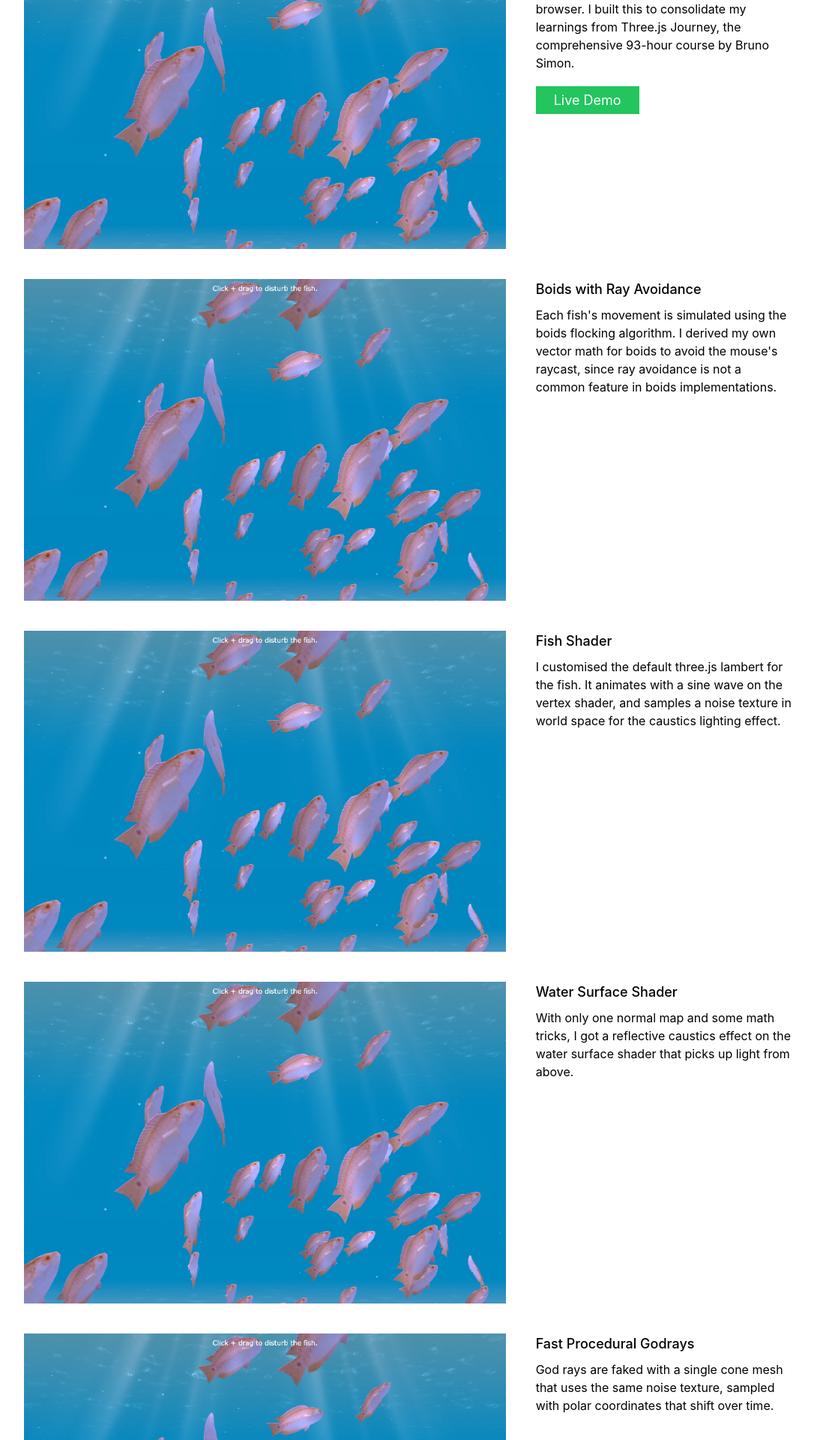
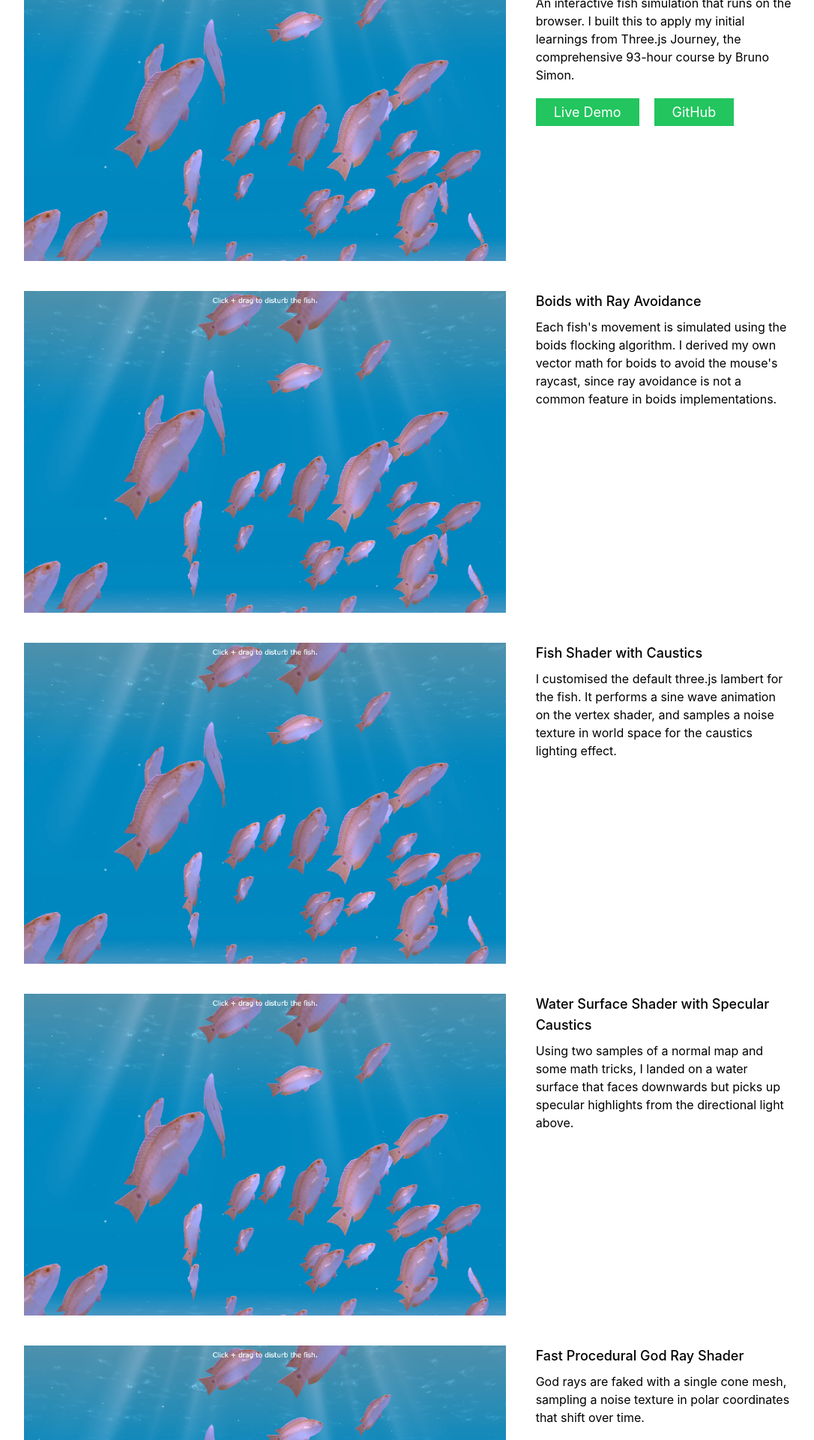
Before and after one commit to wayneyip/wayneyip.github.io, a React (Create React App) app: page /fishsim in a window 1280 px wide. Shown: the part 360-2280 px from the top of the page at 75% size, without its empty margins (96-1182 px from the left). Built offline with nearby package versions, Linux system fonts and the light colour scheme.

Commit message:
Add fish sim GitHub link, update text

```diff
--- a/src/components/Fishsim.js
+++ b/src/components/Fishsim.js
@@ -10,18 +10,18 @@ const details = [
   },
   {
     imgSrc: "work_fish.png",
-    title: "Fish Shader",
-    text: "I customised the default three.js lambert for the fish. It animates with a sine wave on the vertex shader, and samples a noise texture in world space for the caustics lighting effect."
+    title: "Fish Shader with Caustics",
+    text: "I customised the default three.js lambert for the fish. It performs a sine wave animation on the vertex shader, and samples a noise texture in world space for the caustics lighting effect."
   },
   {
     imgSrc: "work_fish.png",
-    title: "Water Surface Shader",
-    text: "With only one normal map and some math tricks, I got a reflective caustics effect on the water surface shader that picks up light from above."
+    title: "Water Surface Shader with Specular Caustics",
+    text: "Using two samples of a normal map and some math tricks, I landed on a water surface that faces downwards but picks up specular highlights from the directional light above."
   },
   {
     imgSrc: "work_fish.png",
-    title: "Fast Procedural Godrays",
-    text: "God rays are faked with a single cone mesh that uses the same noise texture, sampled with polar coordinates that shift over time."
+    title: "Fast Procedural God Ray Shader",
+    text: "God rays are faked with a single cone mesh, sampling a noise texture in polar coordinates that shift over time."
   },
 ]
 
@@ -32,21 +32,28 @@ export default function Fishsim()
       <Navbar />
         <div className="flex-grow">
           <div className="container max-w-screen-lg mx-auto py-20">
-            <h1 className="mb-4 text-left text-3xl font-medium text-gray-800">Three.js Fish Simulation</h1>
+            <h1 className="mb-8 text-left text-3xl font-medium text-gray-800">Three.js Fish Simulation</h1>
             <div className="flex">
               <img className="w-2/3 pr-10" src="work_fish.png" alt="Three.js Fish Simulation"/>
               <div className="flex-col text-left">
                 <p>Role: Solo Developer</p>
                 <p>Tech: Three.js, GLSL, Node.js, Vite, Vercel</p>
                 <br/>
-                <p>An interactive fish simulation that runs on the browser. I built this to consolidate my learnings from Three.js Journey, the comprehensive 93-hour course by Bruno Simon.</p>
+                <p>An interactive fish simulation that runs on the browser. I built this to apply my initial learnings from Three.js Journey, the comprehensive 93-hour course by Bruno Simon.</p>
                 <br/>
                 <a
                   href="https://wayne-ocean.vercel.app/"
                   target="_blank"
                   rel="noopener noreferrer"
-                  className="py-2 px-6 text-white text-lg bg-green-500 hover:bg-green-600">
+                  className="mr-5 py-2 px-6 text-white text-lg bg-green-500 hover:bg-green-600">
                   Live Demo
+                </a>
+                <a
+                  href="https://github.com/wayneyip/fishtank"
+                  target="_blank"
+                  rel="noopener noreferrer"
+                  className="mr-5 py-2 px-6 text-white text-lg bg-green-500 hover:bg-green-600">
+                  GitHub
                 </a>
               </div>
             </div>
```
